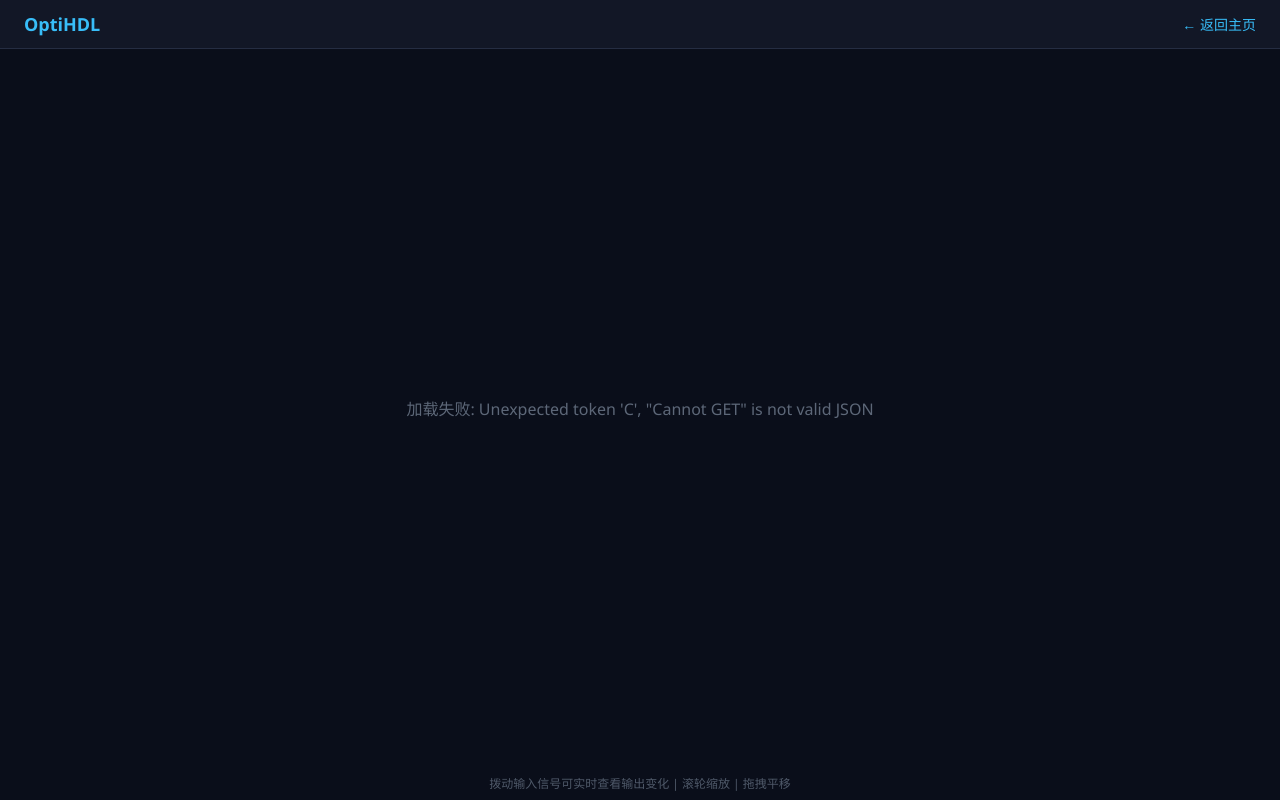
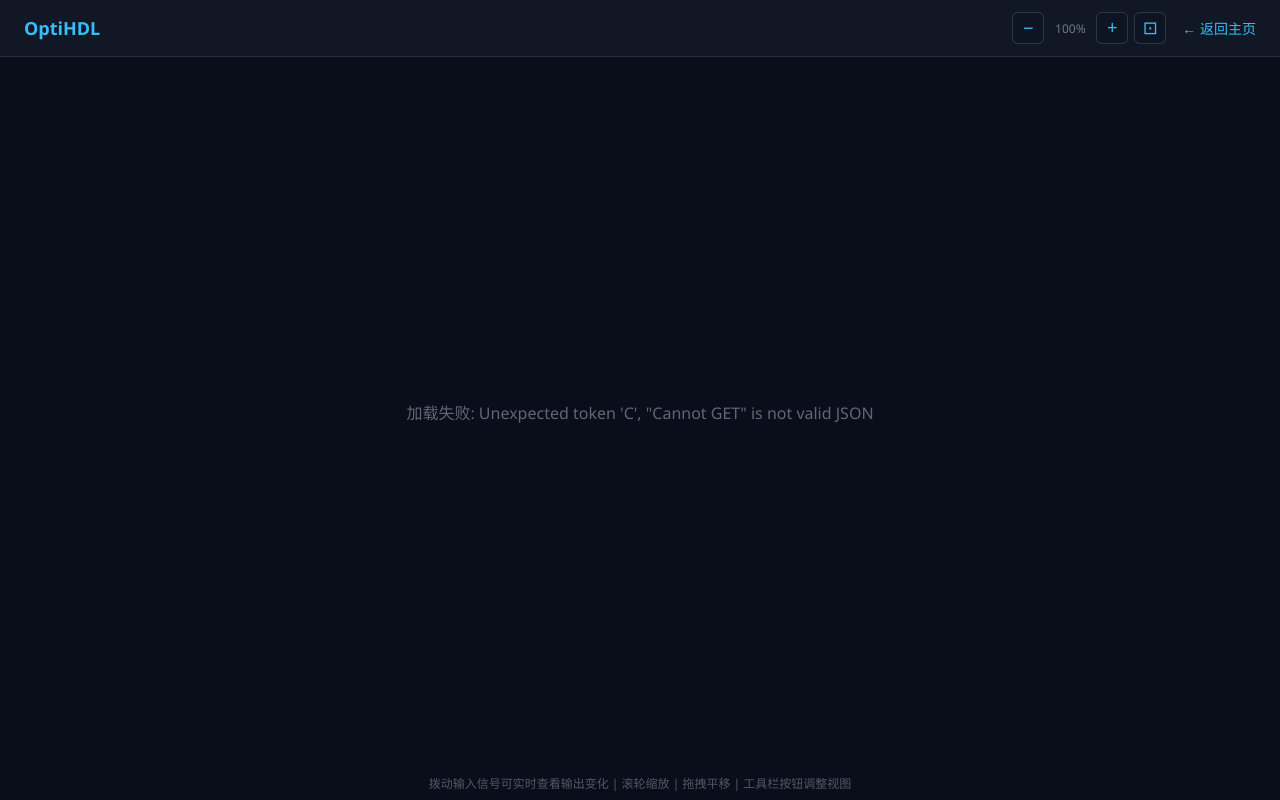
Before and after one commit to zzyss-marker/OptiHDL, a Flask app: template web_app/templates/circuit.html in a window 1280 px wide. Run offline with Flask 3, Linux system fonts and the light colour scheme; the template is opened without the code that fills it, so the values that code supplies are empty; some libraries are stand-ins or nearby versions.

Commit message:
feat: unrestricted circuit display + zoom controls
- Remove all height/size limits on circuit container
- Add toolbar with zoom in/out/fit buttons
- Auto-fit circuit to viewport on load
- Paper scales freely, scroll to explore large circuits

Co-Authored-By: Claude Opus 4.6 (1M context) <noreply@anthropic.com>

```diff
--- a/web_app/templates/circuit.html
+++ b/web_app/templates/circuit.html
@@ -24,25 +24,47 @@
             gap: 16px;
             flex-shrink: 0;
         }
-        .toolbar h1 {
-            font-size: 18px;
-            color: #38bdf8;
-        }
-        .toolbar .label {
-            font-size: 14px;
-            color: rgba(203, 213, 225, 0.75);
-        }
+        .toolbar h1 { font-size: 18px; color: #38bdf8; }
+        .toolbar .label { font-size: 14px; color: rgba(203, 213, 225, 0.75); }
         .toolbar a {
-            margin-left: auto;
-            color: #38bdf8;
-            text-decoration: none;
-            font-size: 14px;
+            color: #38bdf8; text-decoration: none; font-size: 14px;
         }
         .toolbar a:hover { text-decoration: underline; }
+        .toolbar .spacer { flex: 1; }
+
+        /* Zoom controls */
+        .zoom-controls {
+            display: flex;
+            gap: 6px;
+            align-items: center;
+        }
+        .zoom-controls button {
+            width: 32px; height: 32px;
+            border: 1px solid rgba(72, 88, 118, 0.5);
+            border-radius: 6px;
+            background: rgba(15, 20, 35, 0.9);
+            color: #38bdf8;
+            font-size: 18px;
+            cursor: pointer;
+            display: flex;
+            align-items: center;
+            justify-content: center;
+            transition: background 0.2s;
+        }
+        .zoom-controls button:hover { background: rgba(56, 189, 248, 0.15); }
+        .zoom-controls .zoom-label {
+            font-size: 12px; color: rgba(148, 163, 184, 0.7);
+            min-width: 40px; text-align: center;
+        }
+
+        /* Circuit container — no height limit, full page */
         #circuit-container {
             flex: 1;
             overflow: auto;
-            padding: 16px;
+        }
+        #circuit-container .joint-paper {
+            min-width: 100%;
+            min-height: 100%;
         }
         #loading {
             display: flex;
@@ -65,12 +87,19 @@
 <div class="toolbar">
     <h1>OptiHDL</h1>
     <span class="label">{{ label }}</span>
+    <span class="spacer"></span>
+    <div class="zoom-controls">
+        <button id="btn-zoom-out" title="缩小">−</button>
+        <span id="zoom-label" class="zoom-label">100%</span>
+        <button id="btn-zoom-in" title="放大">+</button>
+        <button id="btn-zoom-fit" title="适应窗口">⊡</button>
+    </div>
     <a href="/">← 返回主页</a>
 </div>
 <div id="circuit-container">
     <div id="loading">加载电路图中...</div>
 </div>
-<div class="hint">拨动输入信号可实时查看输出变化 | 滚轮缩放 | 拖拽平移</div>
+<div class="hint">拨动输入信号可实时查看输出变化 | 滚轮缩放 | 拖拽平移 | 工具栏按钮调整视图</div>
 
 <script src="https://cdn.jsdelivr.net/npm/digitaljs/dist/main.js"></script>
 <script>
@@ -94,8 +123,46 @@
         }
 
         const circuit = new digitaljs.Circuit(data.circuit);
-        circuit.displayOn($(container));
+        const paper = circuit.displayOn($(container));
         circuit.start();
+
+        // Zoom controls
+        let currentScale = 1;
+        const zoomLabel = document.getElementById("zoom-label");
+
+        function applyZoom(scale) {
+            currentScale = Math.max(0.1, Math.min(3, scale));
+            if (paper && paper.scale) {
+                paper.scale(currentScale, currentScale);
+            }
+            zoomLabel.textContent = Math.round(currentScale * 100) + "%";
+        }
+
+        document.getElementById("btn-zoom-in").addEventListener("click", () => {
+            applyZoom(currentScale + 0.15);
+        });
+        document.getElementById("btn-zoom-out").addEventListener("click", () => {
+            applyZoom(currentScale - 0.15);
+        });
+        document.getElementById("btn-zoom-fit").addEventListener("click", () => {
+            if (paper && paper.scaleContentToFit) {
+                paper.scaleContentToFit({ padding: 30 });
+                currentScale = paper.scale().sx || 1;
+                zoomLabel.textContent = Math.round(currentScale * 100) + "%";
+            } else {
+                applyZoom(1);
+            }
+        });
+
+        // Auto-fit on load
+        setTimeout(() => {
+            if (paper && paper.scaleContentToFit) {
+                paper.scaleContentToFit({ padding: 30 });
+                currentScale = paper.scale().sx || 1;
+                zoomLabel.textContent = Math.round(currentScale * 100) + "%";
+            }
+        }, 500);
+
     } catch (e) {
         loading.textContent = "加载失败: " + e.message;
     }
```
